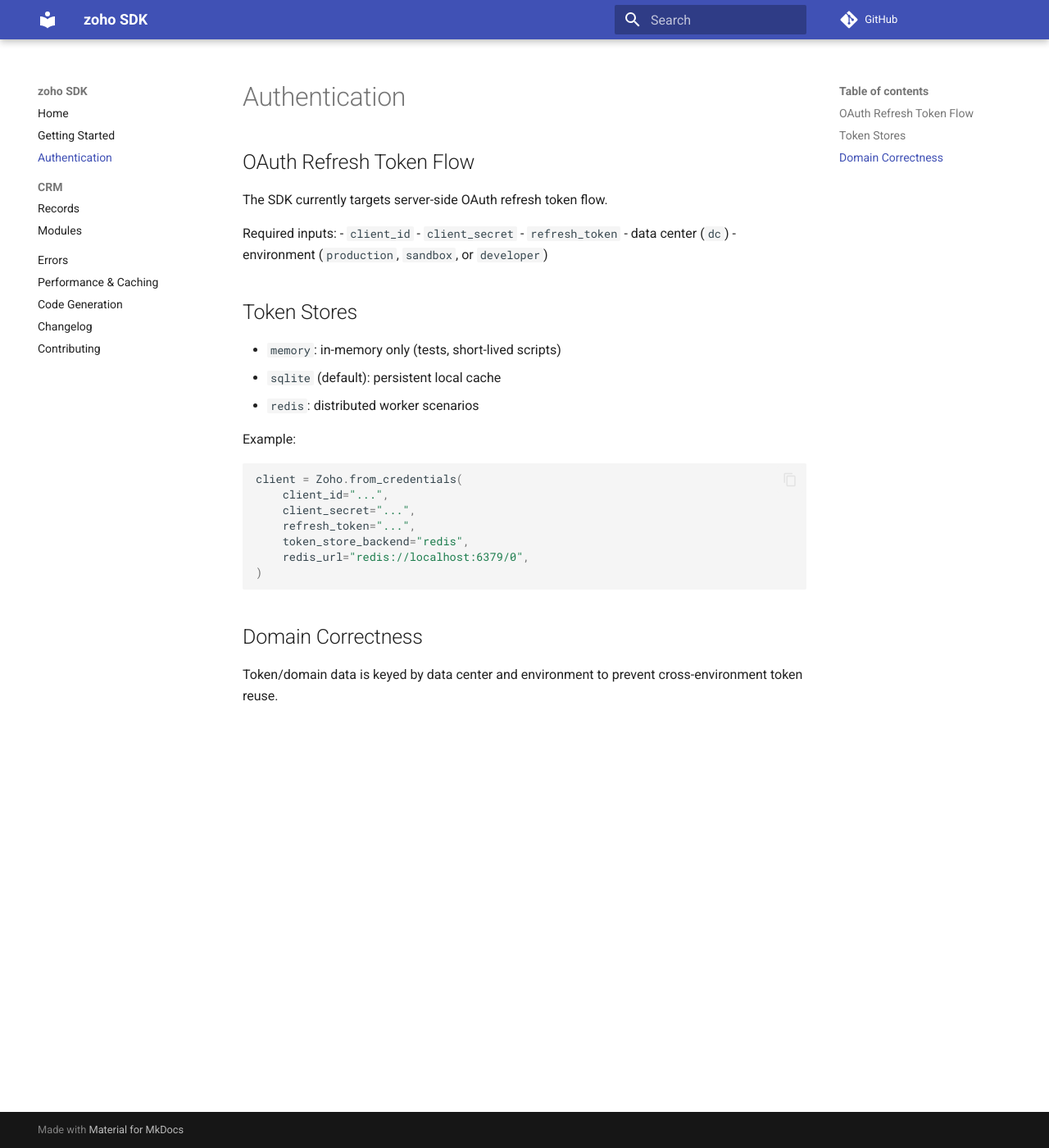
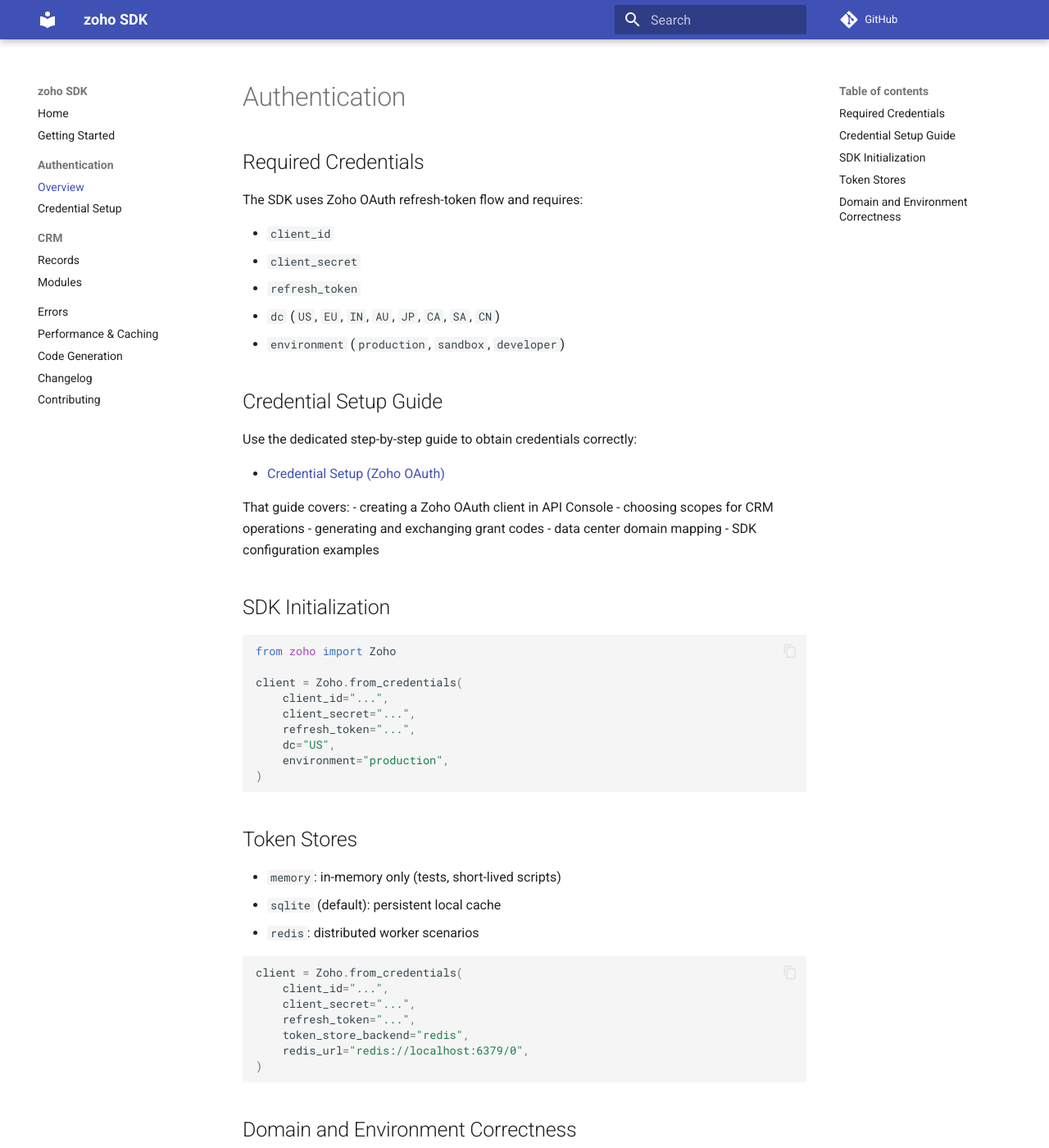
Before and after one commit to SparkAIUR/zoho-sdk, an MkDocs documentation site: the page built from docs/authentication.md, in a window 1280 px wide and 1400 px high. Shown: the whole window at 82% size. Built offline with MkDocs 1.6.1 and Material for MkDocs 9.7.7, drawn with Linux system fonts in a browser that asks for light colours; comment, search, counter and statistics services are not loaded; some of the changed text lies outside the part shown.

Commit message:
docs(auth): add zoho oauth credential setup guide

````diff
--- /dev/null
+++ b/docs/auth-credentials.md
@@ -0,0 +1,112 @@
+# Credential Setup (Zoho OAuth)
+
+This guide shows how to obtain the credentials required by this SDK:
+
+- `client_id`
+- `client_secret`
+- `refresh_token`
+- `dc` (data center)
+
+Use official Zoho OAuth flows. For most backend/internal integrations, **Self Client + authorization code flow** is the fastest path.
+
+## 1. Create a Client in Zoho API Console
+
+1. Open [Zoho API Console](https://api-console.zoho.com/).
+2. Choose a client type:
+   - **Self Client**: best for backend jobs/internal use.
+   - **Server-based**: best for multi-user web apps with redirect flow.
+3. Create the client and copy values from the **Client Secret** tab:
+   - `Client ID` -> `client_id`
+   - `Client Secret` -> `client_secret`
+
+Reference:
+- https://www.zoho.com/accounts/protocol/oauth-setup.html
+- https://www.zoho.com/accounts/protocol/oauth/self-client/overview.html
+
+## 2. Choose CRM Scopes
+
+For the current v0.0.1 CRM feature set (records/modules/org/users), a practical starting scope set is:
+
+```text
+ZohoCRM.modules.ALL,ZohoCRM.settings.ALL,ZohoCRM.users.ALL,ZohoCRM.org.ALL
+```
+
+Adjust scopes down if your app needs less access.
+
+Reference:
+- https://www.zoho.com/crm/developer/docs/api/v8/scopes.html
+
+## 3A. Self Client Flow (Recommended for Quick Setup)
+
+1. In your Self Client, open **Generate Code**.
+2. Enter scopes (comma-separated), choose short expiry, click **Create**.
+3. Copy the generated authorization `code`.
+4. Exchange the code for tokens:
+
+```bash
+curl --request POST \
+  --url "https://accounts.zoho.com/oauth/v2/token" \
+  --data "grant_type=authorization_code" \
+  --data "client_id=${ZOHO_CLIENT_ID}" \
+  --data "client_secret=${ZOHO_CLIENT_SECRET}" \
+  --data "code=${ZOHO_GRANT_CODE}"
+```
+
+Save:
+- `refresh_token` (long-lived; used by this SDK)
+- `api_domain`
+
+Reference:
+- https://www.zoho.com/accounts/protocol/oauth/self-client/authorization-code-flow.html
+
+## 3B. Server-based Flow (User Authorization)
+
+1. Redirect users to Zoho auth URL with `access_type=offline`.
+2. Capture `code` from your callback URL.
+3. Exchange code for tokens with `redirect_uri` included.
+
+Reference:
+- https://www.zoho.com/crm/developer/docs/api/v8/auth-request.html
+- https://www.zoho.com/crm/developer/docs/api/v8/access-refresh.html
+
+## 4. Pick the Correct Data Center (`dc`)
+
+Use the accounts domain matching your Zoho region when generating tokens:
+
+- US: `https://accounts.zoho.com`
+- EU: `https://accounts.zoho.eu`
+- IN: `https://accounts.zoho.in`
+- AU: `https://accounts.zoho.com.au`
+- JP: `https://accounts.zoho.jp`
+- CA: `https://accounts.zohocloud.ca`
+- SA: `https://accounts.zoho.sa`
+- CN: `https://accounts.zoho.com.cn`
+
+Set SDK `dc` accordingly (`US`, `EU`, `IN`, `AU`, `JP`, `CA`, `SA`, `CN`).
+
+Reference:
+- https://www.zoho.com/crm/developer/docs/api/v8/access-refresh.html
+
+## 5. Configure the SDK
+
+```python
+from zoho import Zoho
+
+client = Zoho.from_credentials(
+    client_id="1000....",
+    client_secret="....",
+    refresh_token="1000....",
+    dc="US",
+    environment="production",
+)
+```
+
+Or set env vars:
+
+```bash
+export ZOHO_CLIENT_ID="..."
+export ZOHO_CLIENT_SECRET="..."
+export ZOHO_REFRESH_TOKEN="..."
+export ZOHO_DC="US"
+export ZOHO_ENVIRONMENT="production"
+```
--- a/docs/authentication.md
+++ b/docs/authentication.md
@@ -1,23 +1,47 @@
 # Authentication
 
-## OAuth Refresh Token Flow
+## Required Credentials
 
-The SDK currently targets server-side OAuth refresh token flow.
+The SDK uses Zoho OAuth refresh-token flow and requires:
 
-Required inputs:
 - `client_id`
 - `client_secret`
 - `refresh_token`
-- data center (`dc`)
-- environment (`production`, `sandbox`, or `developer`)
+- `dc` (`US`, `EU`, `IN`, `AU`, `JP`, `CA`, `SA`, `CN`)
+- `environment` (`production`, `sandbox`, `developer`)
+
+## Credential Setup Guide
+
+Use the dedicated step-by-step guide to obtain credentials correctly:
+
+- [Credential Setup (Zoho OAuth)](auth-credentials.md)
+
+That guide covers:
+- creating a Zoho OAuth client in API Console
+- choosing scopes for CRM operations
+- generating and exchanging grant codes
+- data center domain mapping
+- SDK configuration examples
+
+## SDK Initialization
+
+```python
+from zoho import Zoho
+
+client = Zoho.from_credentials(
+    client_id="...",
+    client_secret="...",
+    refresh_token="...",
+    dc="US",
+    environment="production",
+)
+```
 
 ## Token Stores
 
 - `memory`: in-memory only (tests, short-lived scripts)
 - `sqlite` (default): persistent local cache
 - `redis`: distributed worker scenarios
-
-Example:
 
 ```python
 client = Zoho.from_credentials(
@@ -29,6 +53,6 @@
 )
 ```
 
-## Domain Correctness
+## Domain and Environment Correctness
 
-Token/domain data is keyed by data center and environment to prevent cross-environment token reuse.
+Token/domain cache keys include data center + environment to prevent cross-region or cross-environment token reuse bugs.
--- a/mkdocs.yml
+++ b/mkdocs.yml
@@ -10,7 +10,9 @@
 nav:
   - Home: index.md
   - Getting Started: getting-started.md
-  - Authentication: authentication.md
+  - Authentication:
+    - Overview: authentication.md
+    - Credential Setup: auth-credentials.md
   - CRM:
     - Records: crm/records.md
     - Modules: crm/modules.md
````
Also changed, not shown: README.md (+12 -0 lines), docs/getting-started.md (+2 -0 lines).
